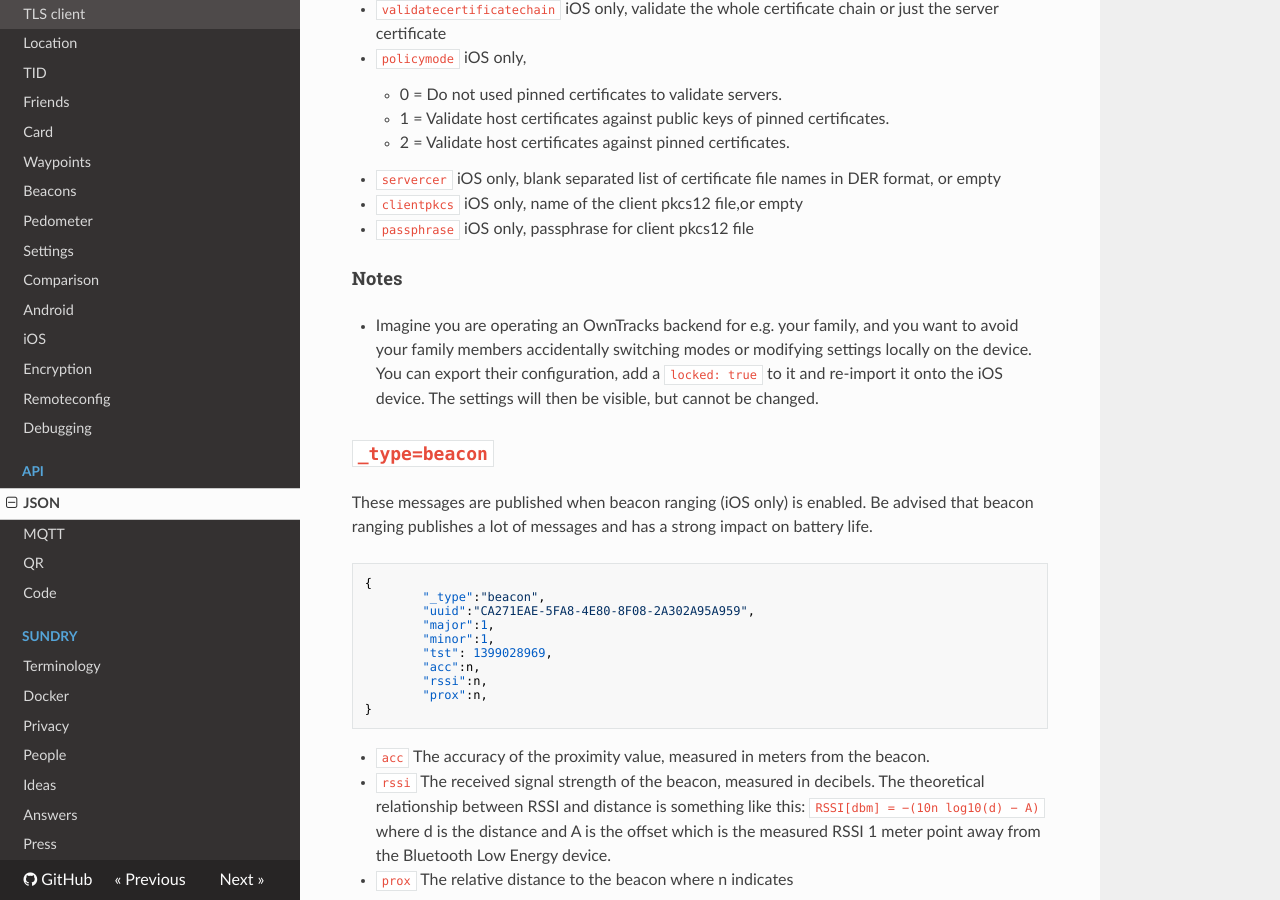
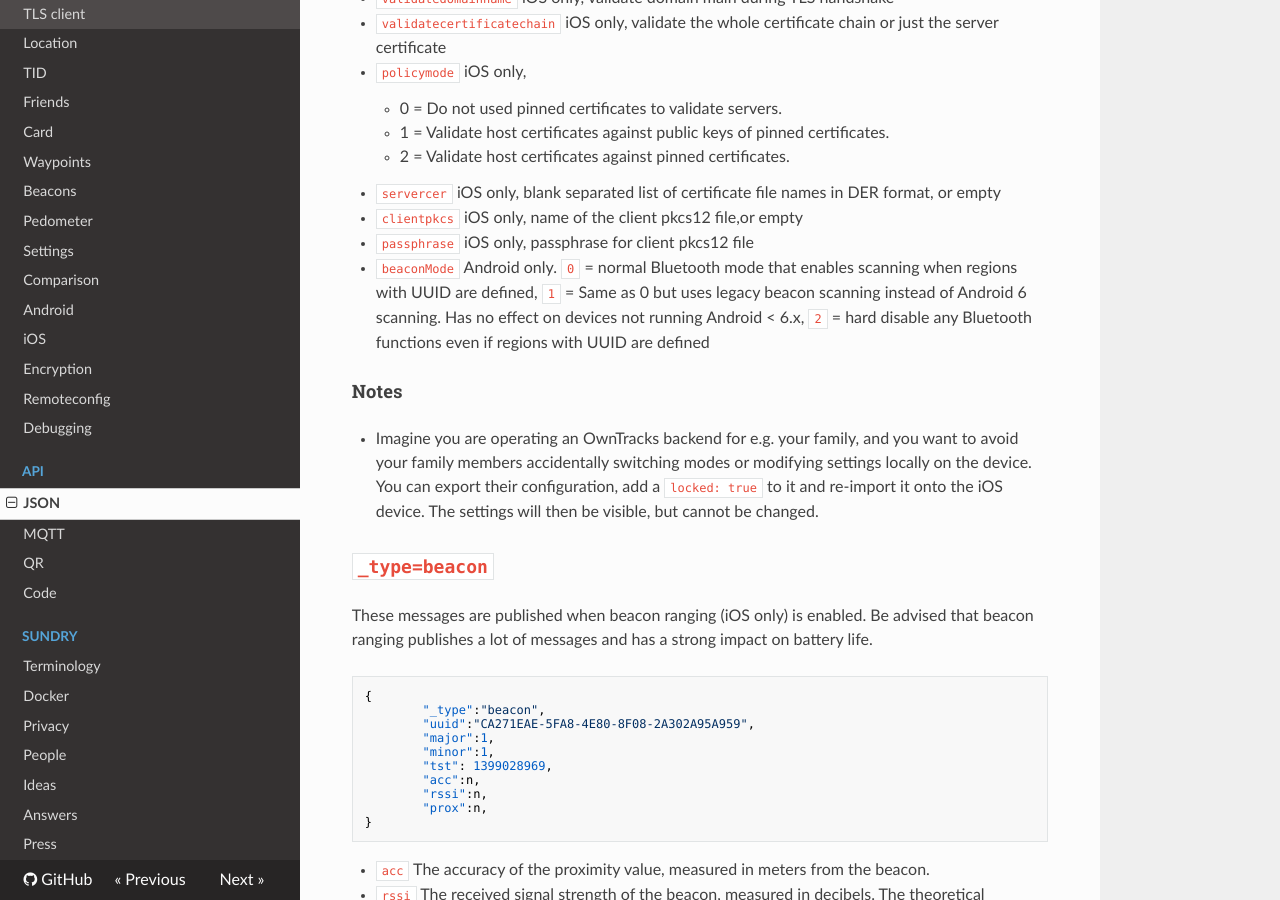
Before and after one commit to owntracks/booklet, an MkDocs documentation site: the page built from docs/tech/json.md, in a window 1280 px wide and 900 px high, scrolled down 7626 px. Built offline with MkDocs 1.6.1, drawn with Linux system fonts in a browser that asks for light colours; nearby versions of some CDN libraries; old or Windows-style settings are respelled for this version of MkDocs.

Commit message:
add beaconmode 	addresses https://github.com/owntracks/android/issues/347

```diff
--- a/docs/tech/json.md
+++ b/docs/tech/json.md
@@ -252,6 +252,7 @@ The device configuration can be imported and exported as JSON. The exported conf
     "remoteConfiguration" : false,
     "usepolicy" : false,
     "policymode" : 0,
+    "beaconMode" : 0,
     "allowinvalidcerts" : false,
     "validatedomainname" : false,
     "validatecertificatechain" : false,
@@ -321,6 +322,7 @@ The device configuration can be imported and exported as JSON. The exported conf
 * `servercer`					iOS only, blank separated list of certificate file names in DER format, or empty
 * `clientpkcs`					iOS only, name of the client pkcs12 file,or empty
 * `passphrase`					iOS only, passphrase for client pkcs12 file
+* `beaconMode`					Android only. `0` = normal Bluetooth mode that enables scanning when regions with UUID are defined, `1` = Same as 0 but uses legacy beacon scanning instead of Android 6 scanning. Has no effect on devices not running Android < 6.x, `2` = hard disable any Bluetooth functions even if regions with UUID are defined
 
 #### Notes
 
```
